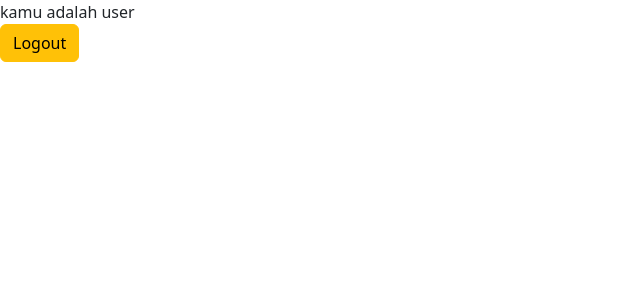
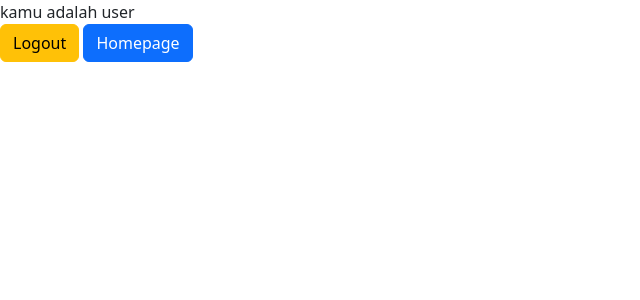
Before and after one commit to AndaruHP/web_restoran, a PHP site: page /user/user_dashboard.php in a window 1280 px wide. Shown: the top 300 px of the page, without its empty margins (0-640 px from the left). Run offline with PHP 8.4, Linux system fonts and the light colour scheme; the visitor is signed in with stand-in values (Sample User, id 1).

Commit message:
homepage user

```diff
--- a/user/user_dashboard.php
+++ b/user/user_dashboard.php
@@ -22,6 +22,7 @@ echo 'kamu adalah user <br>';
 
 <body>
     <a href="../logout/logout.php" class="btn btn-warning">Logout</a>
+    <a href="../index.php" class="btn btn-primary">Homepage</a>
 </body>
 
 </html>
```
